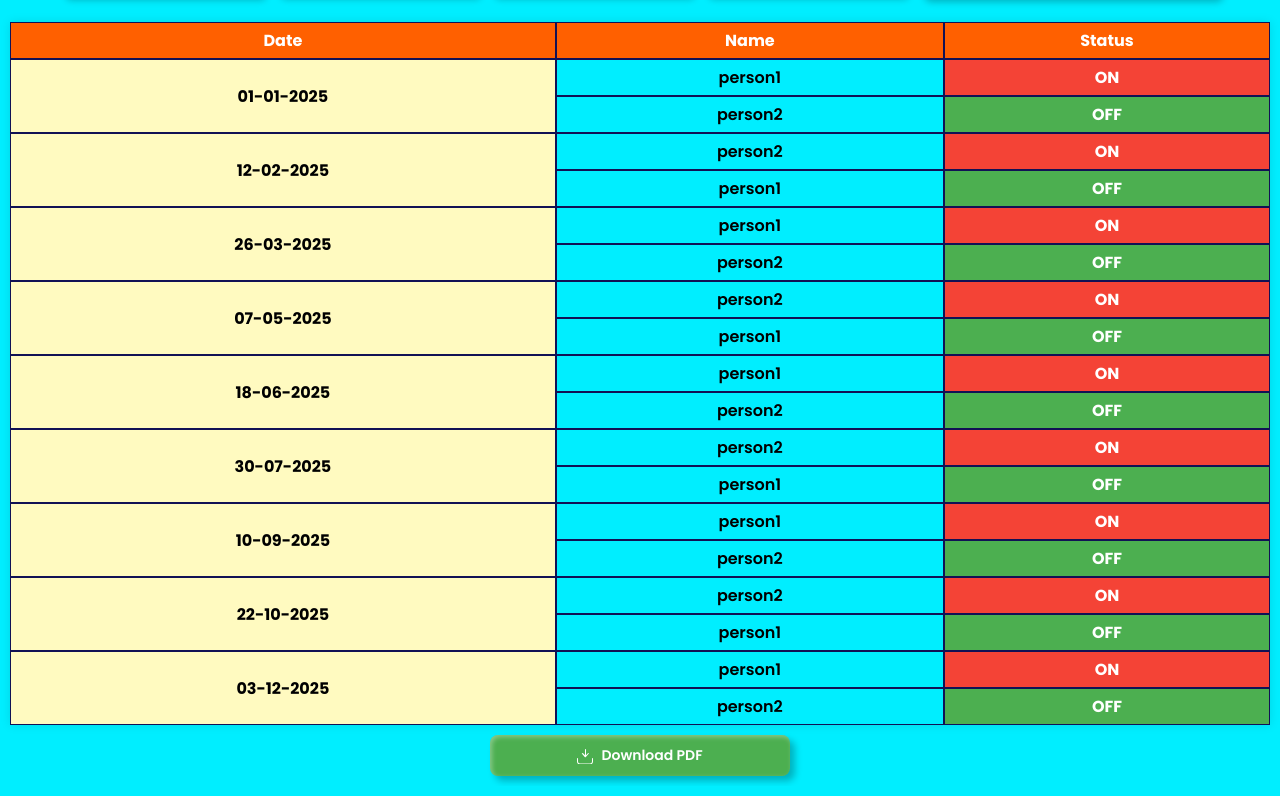
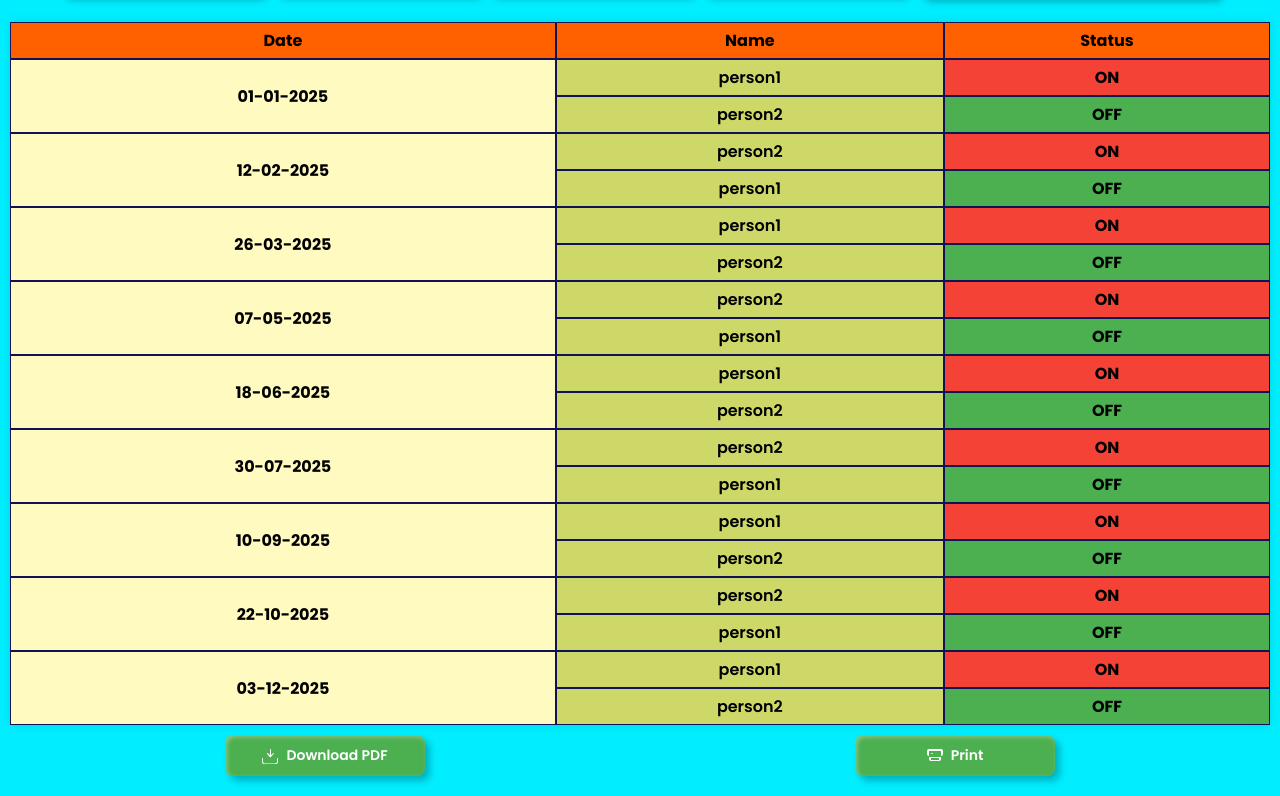
Before and after one commit to SaymonAlex28/rotation-schedule, a plain HTML site: page index.html in a window 1280 px wide. Shown: the part 94-890 px from the top of the page. Drawn offline with nearby package versions, Linux system fonts and the light colour scheme.

Commit message:
Add files via upload

```diff
--- a/index.html
+++ b/index.html
@@ -35,6 +35,7 @@
     </tbody>
   </table>
 
+<div class="but_createDocs">
     <button class="download-btn" onclick="downloadPDF()">
       <svg xmlns="http://www.w3.org/2000/svg" width="16" height="16" fill="white" class="bi bi-download"
         viewBox="0 0 16 16">
@@ -45,6 +46,15 @@
       </svg>
       Download PDF
     </button>
+    <button class="download-btn" onclick="printTable()">
+      <svg xmlns="http://www.w3.org/2000/svg" width="16" height="16" fill="white" class="bi bi-printer" viewBox="0 0 16 16">
+        <path
+          d="M2 1a2 2 0 0 0-2 2v3a2 2 0 0 0 2 2v3a2 2 0 0 0 2 2h8a2 2 0 0 0 2-2v-3a2 2 0 0 0 2-2V3a2 2 0 0 0-2-2H2zm10 11H4v-2h8v2zM2 9V3h12v6H2zm3-4a1 1 0 0 0-1 1h2a1 1 0 0 0-1-1z" />
+        <path d="M6 1h4v2H6V1z" />
+      </svg>
+      Print
+    </button>
+</div>
 
   <script src="script.js" defer></script>
 </body>
--- a/script.js
+++ b/script.js
@@ -104,26 +104,105 @@ function downloadPDF() {
       1: { // Индекс колонки (нумерация начинается с 0)
         halign: 'left', // Горизонтальное центрирование
         valign: 'middle', // Вертикальное центрирование
+        fillColor: [206, 216, 105],
       },
-    },
-    didParseCell: (data) => {
-      // Настройка цветов для статусов "ON" и "OFF"
-      if (data.cell.raw === "ON") {
-        data.cell.styles.fillColor = [244, 67, 54]; // Красный фон для ON (#F44336)
-        data.cell.styles.textColor = [255, 255, 255]; // Белый текст
-      } else if (data.cell.raw === "OFF") {
-        data.cell.styles.fillColor = [76, 175, 80]; // Зеленый фон для OFF (#4CAF50)
-        data.cell.styles.textColor = [255, 255, 255]; // Белый текст
-      }
-
-      // Настройка стилей для заголовка таблицы
-      if (data.row.section === 'head') {
-        data.cell.styles.fontStyle = 'bold'; // Жирный шрифт для заголовков
-      }
     },
   });
 
   pdf.save("schedule.pdf");
 }
 
+function printTable() {
+  // Получаем HTML-код таблицы
+  const tableHTML = document.getElementById("schedule-table").outerHTML;
+
+  // Создаем новое окно для печати
+  const printWindow = window.open("", "_blank");
+
+  // Заполняем содержимое нового окна
+  printWindow.document.open();
+  printWindow.document.write(`
+    <!DOCTYPE html>
+    <html>
+    <head>
+      <style>
+        @import url('https://fonts.googleapis.com/css2?family=Poppins:wght@300;400;500;600;700;800;900&display=swap');
+        * {
+          margin: 0;
+          padding: 0;
+          box-sizing: border-box;
+          font-family: "Poppins", sans-serif;
+        }
+        body {
+          font-family: Arial, sans-serif;
+          margin: 20px;
+          background-color: #00eeff;
+          color-adjust: exact; /* Поддержка в Safari */
+          -webkit-print-color-adjust: exact; /* Поддержка в Webkit */
+          print-color-adjust: exact; /* Общая поддержка */
+        }
+        h1 {
+          text-align: center;
+          font-size: 2rem; /* Увеличенный размер текста */
+          color: #333333;
+          margin-bottom: 20px;
+        }
+        table {
+          width: 100%;
+          border-spacing: 0;
+          margin: 0 auto;
+          box-shadow: 0 0 10px rgba(0, 0, 0, 0.1);
+        }
+        th,
+        td {
+          font-size: 16px;
+          padding: 5px;
+          text-align: center;
+          border: 1px solid #000000;
+        }
+        th {
+          background-color: #ff6000;
+          color: #000000;
+        }
+        td {
+          background-color: #ced869;
+        }
+        .date-cell {
+          text-align: center;
+          vertical-align: middle;
+          font-weight: bold;
+          background-color: #fffac0;
+        }
+        .name-cell {
+          font-weight: 600;
+        }
+        .status.on {
+          background-color: #F44336;
+          color: black;
+          font-weight: bold;
+        }
+        .status.off {
+          background-color: #4CAF50;
+          color: black;
+          font-weight: bold;
+        }
+      </style>
+    </head>
+    <body>
+      <h1>Work Schedule</h1> <!-- Добавляем заголовок -->
+      ${tableHTML} <!-- Вставляем таблицу -->
+    </body>
+    </html>
+  `);
+
+  printWindow.document.close();
+
+  // Запускаем печать
+  printWindow.print();
+}
+
+
+
+
+
 window.onload = generateSchedule;
--- a/style.css
+++ b/style.css
@@ -10,7 +10,7 @@
 body {
   font-family: Arial, sans-serif;
   margin: 10px;
-  background-color: #0ef;
+  background-color: #00eeff;
 }
 
 h1 {
@@ -75,6 +75,10 @@ input[type="number"] {
   transform: translateX(2px) translateY(2px);
   box-shadow: none;
 }
+.but_createDocs {
+  display: flex;
+  justify-content: space-around;
+}
 
 .download-btn {
   display: flex;
@@ -83,7 +87,7 @@ input[type="number"] {
   padding: 10px;
   margin: 10px auto;
   width: 100%;
-  max-width: 300px;
+  max-width: 200px;
   font-size: 14px;
   font-weight: 600;
   background-color: #4CAF50;
@@ -114,13 +118,13 @@ td {
   font-size: 16px;
   padding: 5px;
   text-align: center;
-  border: 1px solid #115;
+  border: 1px solid #111155;
   /* font-size: 14px; */
 }
 
 th {
   background-color: #ff6000;
-  color: #fff;
+  color: #000000;
 }
 
 .date-cell {
@@ -131,18 +135,19 @@ th {
 }
 .name-cell {
   font-weight: 600;
+  background-color: #ced869;
 }
 
 .status.on {
   background-color: #F44336;
   /* background-color: #4CAF50; */
-  color: white;
+  color: black;
   font-weight: bold;
 }
 
 .status.off {
   background-color: #4CAF50;
   /* background-color: #F44336; */
-  color: white;
+  color: black;
   font-weight: bold;
 }
```
Lines whose indentation alone changed are shown as unchanged.
